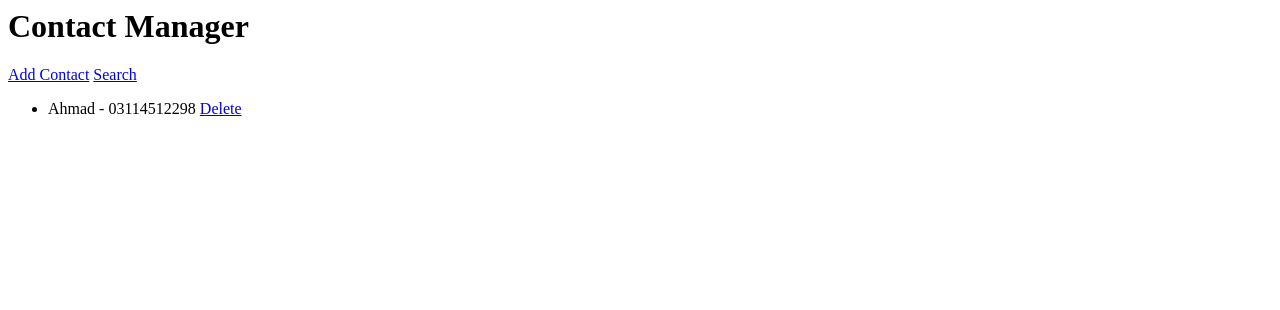
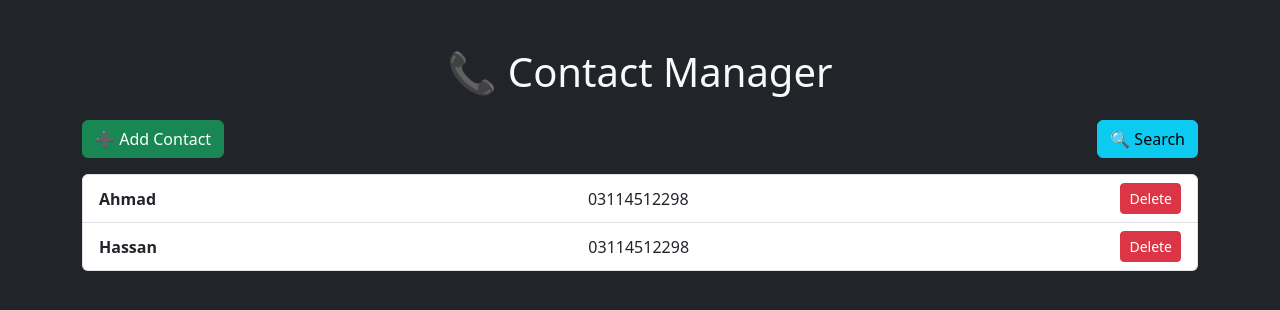
Before and after one commit to thisisahmad24/python-engineering-journey, a Flask app: page / in a window 1280 px wide. Shown: the top 310 px of the page. Run offline with Flask 3, Linux system fonts and the light colour scheme.

Commit message:
Enhanced UI with Bootstrap, improved layout, added flash messages

```diff
--- a/Projects/ContactManager/app.py
+++ b/Projects/ContactManager/app.py
@@ -1,8 +1,8 @@
-from flask import Flask, render_template, request, redirect
+from flask import Flask, render_template, request, redirect, flash
 from storage import load_contacts, save_contacts
 
 app = Flask(__name__)
-
+app.secret_key = "secret"   # required for flash messages
 
 @app.route("/")
 def index():
@@ -20,6 +20,7 @@ def add():
         contacts.append({"name": name, "phone": phone})
         save_contacts(contacts)
 
+        flash("Contact added successfully!")
         return redirect("/")
 
     return render_template("add.html")
--- a/Projects/ContactManager/contacts.json
+++ b/Projects/ContactManager/contacts.json
@@ -1 +1 @@
-[{"name": "Ahmad", "phone": "03114512298"}]
+[{"name": "Ahmad", "phone": "03114512298"}, {"name": "Hassan", "phone": "03114512298"}]
--- a/Projects/ContactManager/templates/index.html
+++ b/Projects/ContactManager/templates/index.html
@@ -1,13 +1,56 @@
-<h1>Contact Manager</h1>
+<!DOCTYPE html>
+<html>
+<head>
+    <title>Contact Manager</title>
+    <link href="https://cdn.jsdelivr.net/npm/bootstrap@5.3.0/dist/css/bootstrap.min.css" rel="stylesheet">
+</head>
+<body class="bg-dark text-light">
 
-<a href="/add">Add Contact</a>
-<a href="/search">Search</a>
+<div class="container mt-5">
 
-<ul>
-{% for c in contacts %}
-  <li>
-    {{ c.name }} - {{ c.phone }}
-    <a href="/delete/{{ c.name }}">Delete</a>
-  </li>
-{% endfor %}
-</ul>
+    <!-- 🔔 Flash Messages -->
+    {% with messages = get_flashed_messages() %}
+      {% if messages %}
+        <div class="alert alert-success text-center">
+          {{ messages[0] }}
+        </div>
+      {% endif %}
+    {% endwith %}
+
+    <!-- 🧾 Title -->
+    <h1 class="text-center mb-4">📞 Contact Manager</h1>
+
+    <!-- 🔘 Buttons -->
+    <div class="d-flex justify-content-between mb-3">
+        <a href="/add" class="btn btn-success">➕ Add Contact</a>
+        <a href="/search" class="btn btn-info">🔍 Search</a>
+    </div>
+
+    <!-- ⚠️ Empty State -->
+    {% if not contacts %}
+        <div class="alert alert-warning text-center">
+            No contacts found. Add your first contact!
+        </div>
+    {% endif %}
+
+    <!-- 📋 Contact List -->
+    <ul class="list-group">
+        {% for c in contacts %}
+        <li class="list-group-item d-flex justify-content-between align-items-center">
+            <span class="fw-bold">{{ c.name }}</span>
+            <span>{{ c.phone }}</span>
+
+            <!-- ❌ Delete with confirmation -->
+            <a href="/delete/{{ c.name }}"
+               onclick="return confirm('Are you sure you want to delete this contact?')"
+               class="btn btn-danger btn-sm">
+               Delete
+            </a>
+        </li>
+        {% endfor %}
+    </ul>
+
+</div>
+
+</body>
+</html>
```
Also changed, not shown: Projects/ContactManager/templates/add.html (+25 -6 lines), Projects/ContactManager/templates/search.html (+20 -5 lines).
